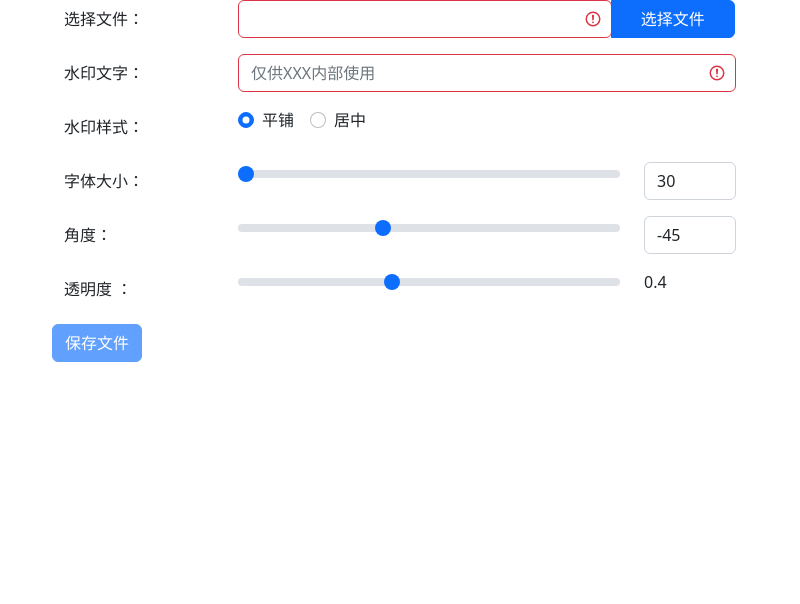
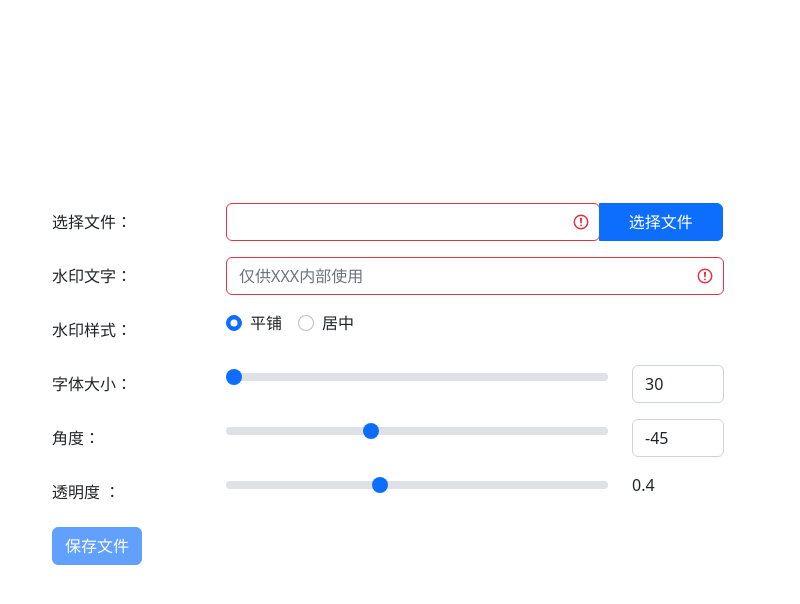
Before and after one commit to devops-guide/pdf-watermark, an Electron app: page index.html in a window 800 px wide. Drawn offline with Linux system fonts and the light colour scheme.

Commit message:
style: 上下居中

```diff
--- a/index.html
+++ b/index.html
@@ -9,10 +9,11 @@
     <meta http-equiv="X-Content-Security-Policy" content="default-src 'self'; script-src 'self'" /> -->
     <title>PDF Watermark</title>
     <link rel="stylesheet" href="./web/styles/bootstrap.min.css">
+    <link rel="stylesheet" href="./web/styles/style.css">
   </head>
   <body class="container">
-    <div id="app">
-        <div class="row justify-content-md-center">
+    <div id="app" class="d-flex align-items-center pw-container">
+        <div class="row">
             <div class="mb-3 row">
                 <label class="col-sm-3 col-form-label">选择文件：</label>
                 <div class="col-sm-9">
--- a/index.js
+++ b/index.js
@@ -8,7 +8,7 @@ const { addWatermark } = require('./main');
 const createWindow = () => {
   const win = new BrowserWindow({
     width: 800,
-    height: 600,
+    height: 500,
     webPreferences: {
       preload: path.join(__dirname, './web/preload.js'),
     },
--- /dev/null
+++ b/web/styles/style.css
@@ -0,0 +1,6 @@
+html,
+body {
+    height: 100%;
+}
+
+.pw-container { height: 100%; }
```
